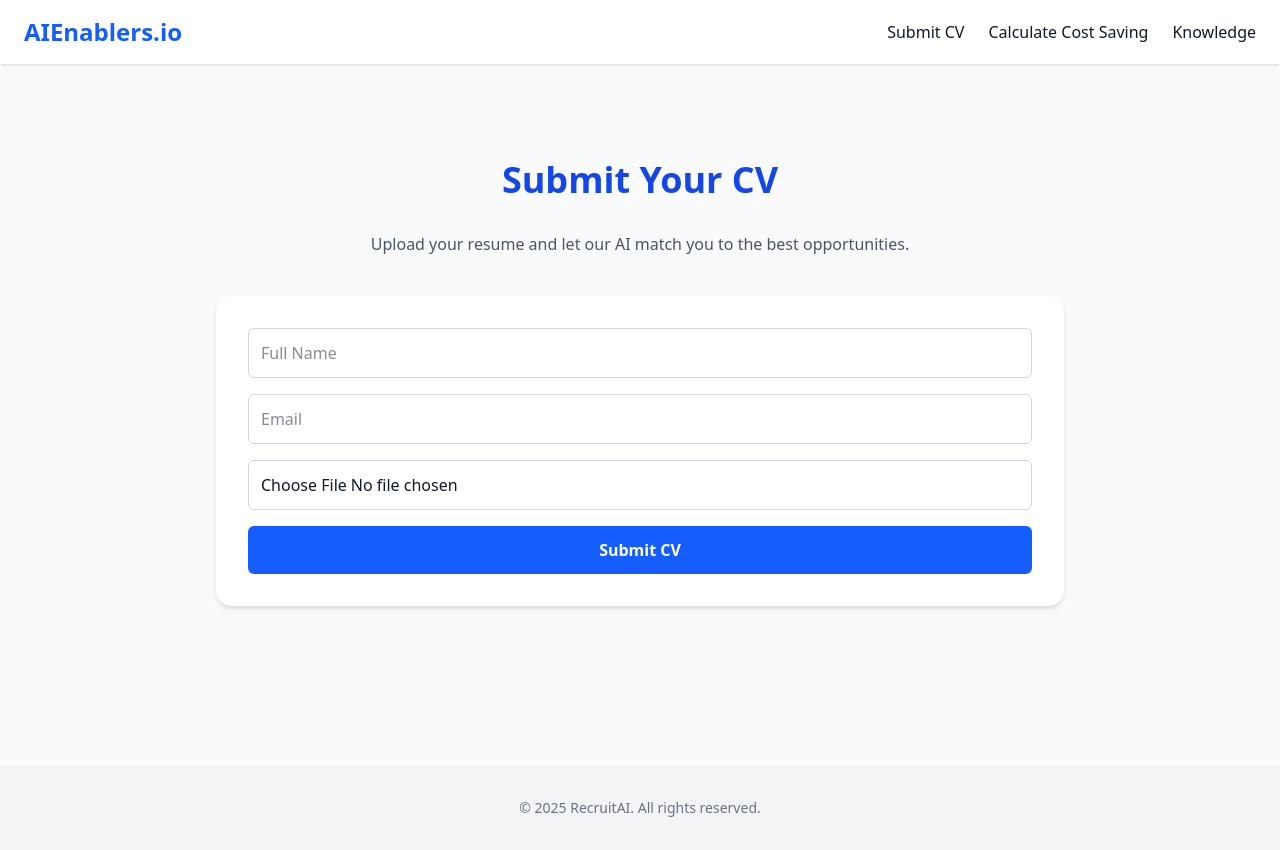
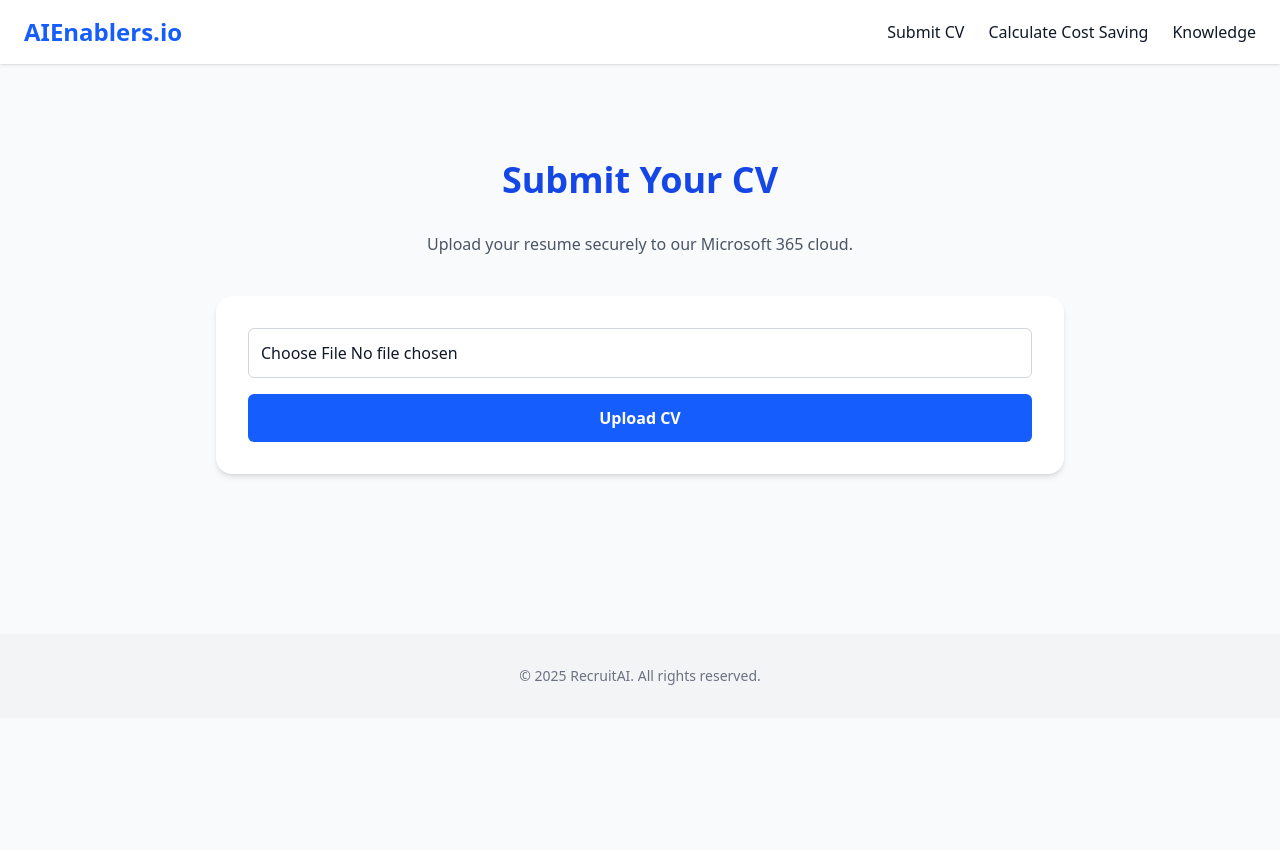
Before and after one commit to Roy-Jyo/aienablers, a Next.js app: page /submit-cv in a window 1280 px wide. After the commit the page ends 800 px from the top, so only its background shows below. Built offline with nearby package versions, Linux system fonts and the light colour scheme.

Commit message:
cv can be stored in one drive

```diff
--- a/package.json
+++ b/package.json
@@ -9,6 +9,8 @@
     "lint": "eslint"
   },
   "dependencies": {
+    "@microsoft/microsoft-graph-client": "^3.0.7",
+    "isomorphic-fetch": "^3.0.0",
     "next": "15.5.4",
     "react": "19.1.0",
     "react-dom": "19.1.0"
--- /dev/null
+++ b/src/app/api/upload/route.ts
@@ -0,0 +1,56 @@
+import { NextResponse } from "next/server";
+import { Client } from "@microsoft/microsoft-graph-client";
+import "isomorphic-fetch";
+
+async function getAccessToken() {
+  const tenantId = process.env.M365_TENANT_ID!;
+  const clientId = process.env.M365_CLIENT_ID!;
+  const clientSecret = process.env.M365_CLIENT_SECRET!;
+
+  const tokenResponse = await fetch(
+    `https://login.microsoftonline.com/${tenantId}/oauth2/v2.0/token`,
+    {
+      method: "POST",
+      headers: { "Content-Type": "application/x-www-form-urlencoded" },
+      body: new URLSearchParams({
+        client_id: clientId,
+        scope: "https://graph.microsoft.com/.default",
+        client_secret: clientSecret,
+        grant_type: "client_credentials",
+      }),
+    }
+  );
+
+  const data = await tokenResponse.json();
+  if (!data.access_token) throw new Error("Failed to get Graph token");
+  return data.access_token;
+}
+
+export async function POST(req: Request) {
+  try {
+    const formData = await req.formData();
+    const file = formData.get("file") as File;
+    if (!file) return NextResponse.json({ error: "No file" }, { status: 400 });
+
+    const arrayBuffer = await file.arrayBuffer();
+    const buffer = Buffer.from(arrayBuffer);
+
+    const accessToken = await getAccessToken();
+    const client = Client.init({
+      authProvider: (done) => done(null, accessToken),
+    });
+
+    const fileName = `${Date.now()}_${file.name}`;
+    const uploadPath = `/drive/root:/RecruitAI_CVs/${fileName}:/content`;
+
+    await client.api(uploadPath).put(buffer);
+
+    return NextResponse.json({
+      message: "File uploaded successfully",
+      fileName,
+    });
+  } catch (error: any) {
+    console.error("Upload error:", error);
+    return NextResponse.json({ error: "Upload failed" }, { status: 500 });
+  }
+}
--- a/src/app/submit-cv/page.tsx
+++ b/src/app/submit-cv/page.tsx
@@ -1,30 +1,56 @@
+'use client';
+
+import { useState } from 'react';
+
 export default function SubmitCV() {
+  const [file, setFile] = useState<File | null>(null);
+  const [status, setStatus] = useState('');
+
+  const handleSubmit = async (e: React.FormEvent) => {
+    e.preventDefault();
+    if (!file) return setStatus('Please choose a file first.');
+
+    const formData = new FormData();
+    formData.append('file', file);
+
+    setStatus('Uploading...');
+
+    try {
+      const res = await fetch('/api/upload', { method: 'POST', body: formData });
+      if (res.ok) {
+        setStatus('✅ File uploaded successfully!');
+      } else {
+        setStatus('❌ Upload failed.');
+      }
+    } catch {
+      setStatus('❌ Upload failed.');
+    }
+  };
+
   return (
     <section className="max-w-4xl mx-auto py-24 px-6 text-center">
       <h1 className="text-4xl font-bold text-blue-700 mb-8">Submit Your CV</h1>
       <p className="text-gray-600 mb-10">
-        Upload your resume and let our AI match you to the best opportunities.
+        Upload your resume securely to our Microsoft 365 cloud.
       </p>
-      <form className="bg-white p-8 rounded-2xl shadow-md space-y-4">
-        <input
-          type="text"
-          placeholder="Full Name"
-          className="w-full border border-gray-300 p-3 rounded-md"
-        />
-        <input
-          type="email"
-          placeholder="Email"
-          className="w-full border border-gray-300 p-3 rounded-md"
-        />
+      <form
+        onSubmit={handleSubmit}
+        className="bg-white p-8 rounded-2xl shadow-md space-y-4"
+      >
         <input
           type="file"
           accept=".pdf,.doc,.docx"
+          onChange={(e) => setFile(e.target.files?.[0] || null)}
           className="w-full border border-gray-300 p-3 rounded-md"
         />
-        <button className="w-full bg-blue-600 text-white py-3 rounded-md font-semibold hover:bg-blue-700 transition">
-          Submit CV
+        <button
+          type="submit"
+          className="w-full bg-blue-600 text-white py-3 rounded-md font-semibold hover:bg-blue-700 transition"
+        >
+          Upload CV
         </button>
       </form>
+      {status && <p className="mt-4 text-sm text-blue-600">{status}</p>}
     </section>
   );
 }
```
Also changed, not shown: 1 other file (tests, documents, lock files or other folders).
